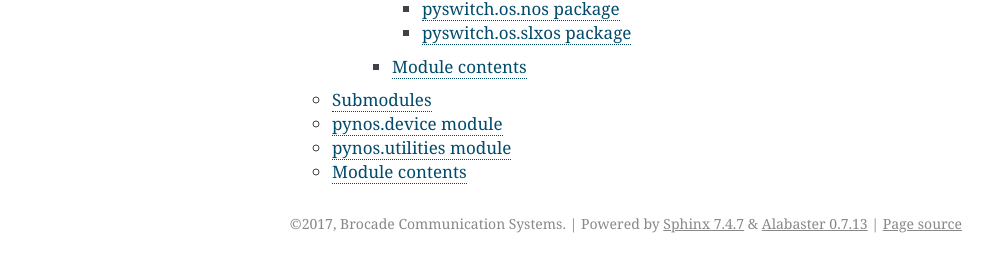
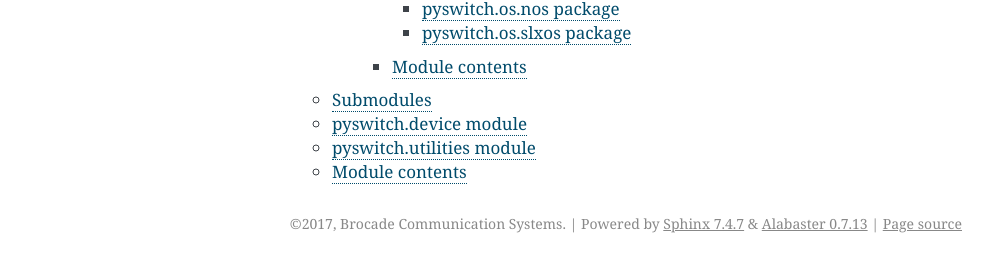
Before and after one commit to extremenetworks/PySwitchLib, a Sphinx documentation site: the page built from docs/modules.rst, in a window 1280 px wide. Shown: the part 258-530 px from the top of the page, without its empty margins (148-1140 px from the left). Built offline with Sphinx 7.4.7, drawn with Linux system fonts in a browser that asks for light colours.

Commit message:
Fixing references to pynos

```diff
--- a/docs/pyswitch.os.nos.base.rst
+++ b/docs/pyswitch.os.nos.base.rst
@@ -7,7 +7,7 @@ Submodules
 pyswitch.os.nos.base.bgp module
 -----------------------------------------
 
-.. automodule:: pynos.versions.ver_5.ver_5_0_1.bgp
+.. automodule:: pyswitch.os.nos.base.bgp
     :members:
     :undoc-members:
     :show-inheritance:
--- a/docs/pyswitch.rst
+++ b/docs/pyswitch.rst
@@ -11,7 +11,7 @@ Subpackages
 Submodules
 ----------
 
-pynos.device module
+pyswitch.device module
 -------------------
 
 .. automodule:: pyswitch.device
@@ -19,7 +19,7 @@ pynos.device module
     :undoc-members:
     :show-inheritance:
 
-pynos.utilities module
+pyswitch.utilities module
 ----------------------
 
 .. automodule:: pyswitch.utilities
```
